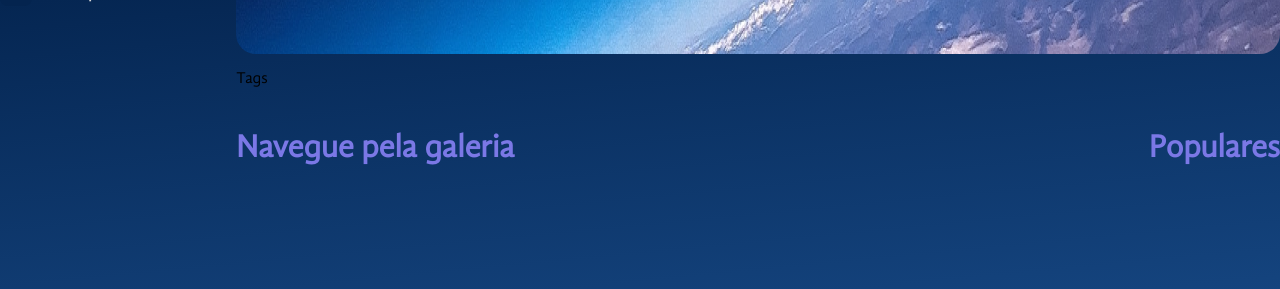
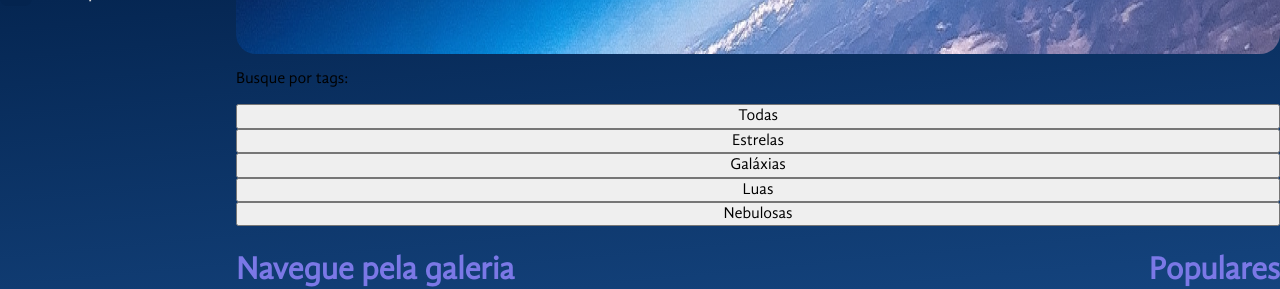
Before and after one commit to Kenichi07/Projetos-React, a React (Vite) app in the folder space-app/: page / in a window 1280 px wide. Shown: the part 466-755 px from the top of the page. Built offline with nearby package versions, Linux system fonts and the light colour scheme.

Commit message:
feat: add tags.json

```diff
--- a/space-app/src/componentes/Galeria/Tags/index.jsx
+++ b/space-app/src/componentes/Galeria/Tags/index.jsx
@@ -1,5 +1,16 @@
+import tags from "./tags.json";
+
 const Tags = () => {
-  return <p>Tags</p>
+  return (
+    <>
+      <p>Busque por tags:</p>
+      {tags.map((tag) => (
+        <button key={tag.id} className="tag-button">
+          {tag.titulo}
+        </button>
+      ))}
+    </>
+  );
 };
 
 export default Tags;
--- /dev/null
+++ b/space-app/src/componentes/Galeria/Tags/tags.json
@@ -0,0 +1,22 @@
+[
+    {
+        "id": 0,
+        "titulo": "Todas"
+    },
+    {
+        "id": 1,
+        "titulo": "Estrelas"
+    },
+    {
+        "id": 2,
+        "titulo": "Galáxias"
+    },
+    {
+        "id": 3,
+        "titulo": "Luas"
+    },
+    {
+        "id": 4,
+        "titulo": "Nebulosas"
+    }
+]
```
